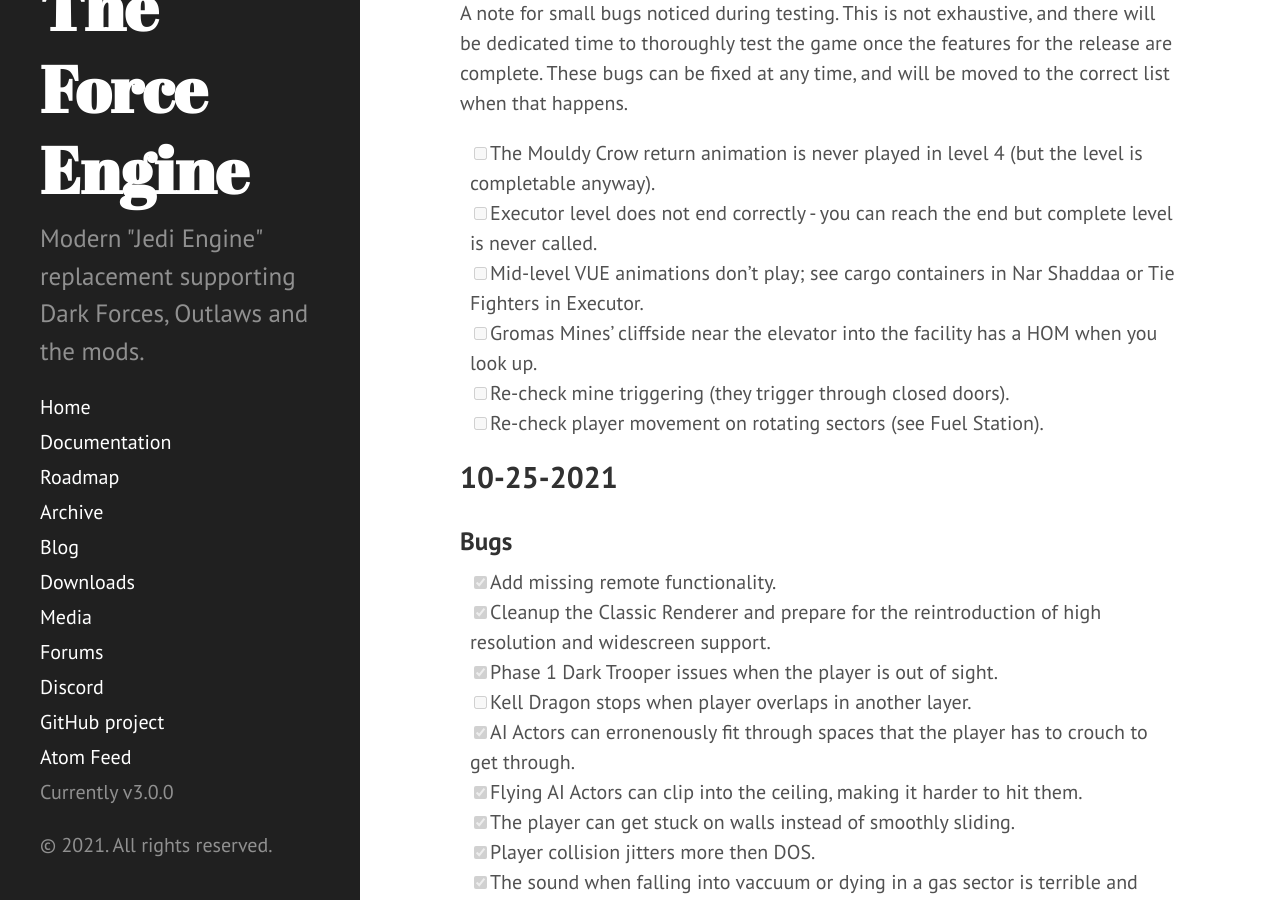
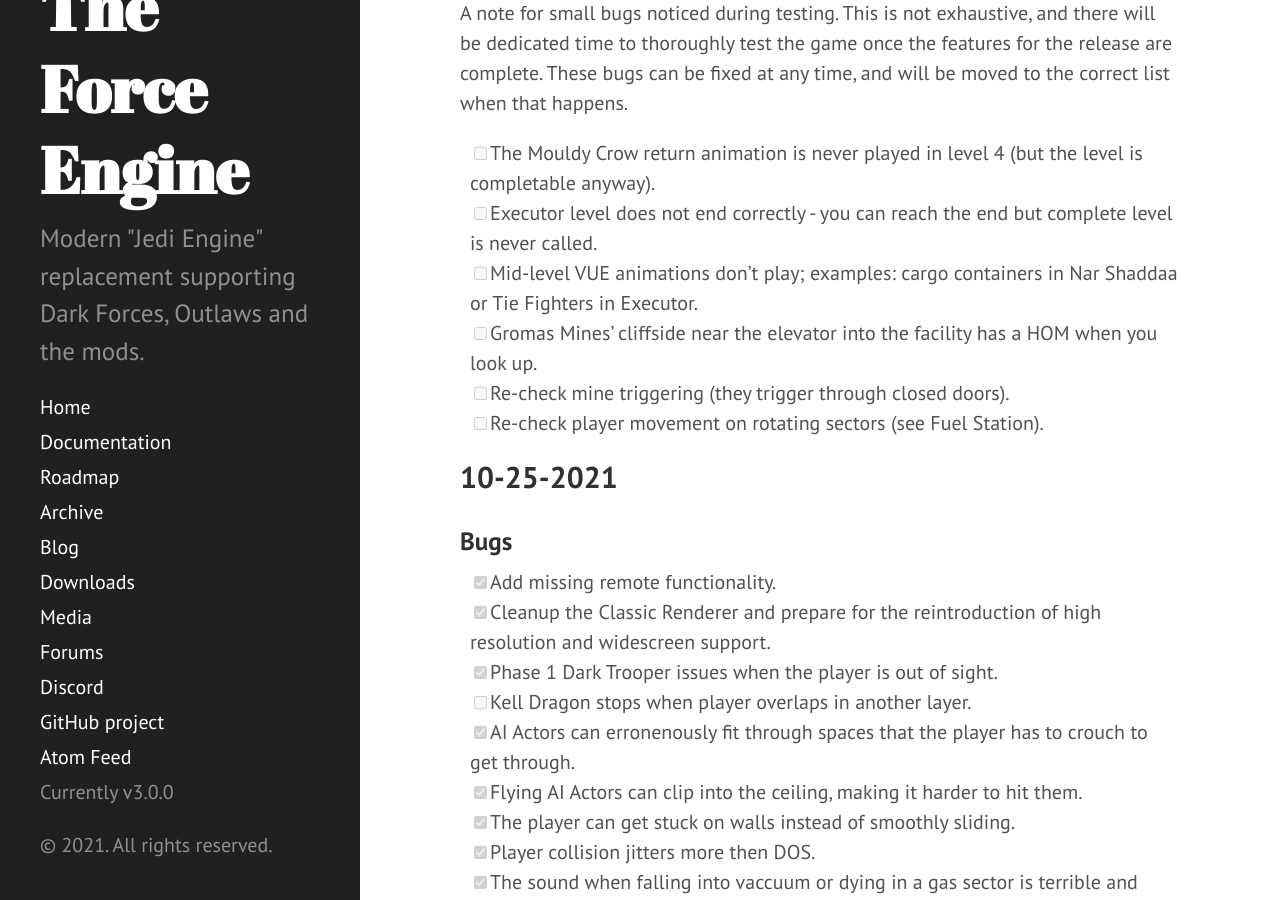
Before and after one commit to TheForceEngine/TheForceEngine.github.io, a Jekyll site: the page built from ProgressTracker.md, in a window 1280 px wide and 900 px high, scrolled down 386 px. Built offline with Jekyll 4.4.1, drawn with Linux system fonts in a browser that asks for light colours.

Commit message:
Update ProgressTracker.md

```diff
--- a/ProgressTracker.md
+++ b/ProgressTracker.md
@@ -10,7 +10,7 @@
 A note for small bugs noticed during testing. This is not exhaustive, and there will be dedicated time to thoroughly test the game once the features for the release are complete. These bugs can be fixed at any time, and will be moved to the correct list when that happens.
 - [ ] The Mouldy Crow return animation is never played in level 4 (but the level is completable anyway).
 - [ ] Executor level does not end correctly - you can reach the end but complete level is never called.
-- [ ] Mid-level VUE animations don't play; see cargo containers in Nar Shaddaa or Tie Fighters in Executor.
+- [ ] Mid-level VUE animations don't play; examples: cargo containers in Nar Shaddaa or Tie Fighters in Executor.
 - [ ] Gromas Mines' cliffside near the elevator into the facility has a HOM when you look up.
 - [ ] Re-check mine triggering (they trigger through closed doors).
 - [ ] Re-check player movement on rotating sectors (see Fuel Station).
```
